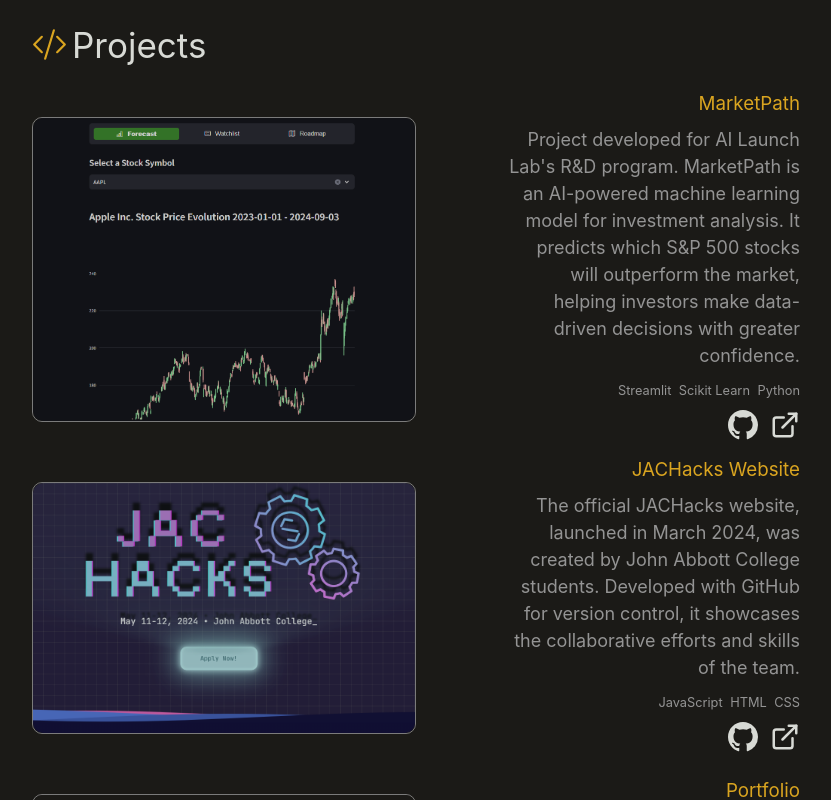
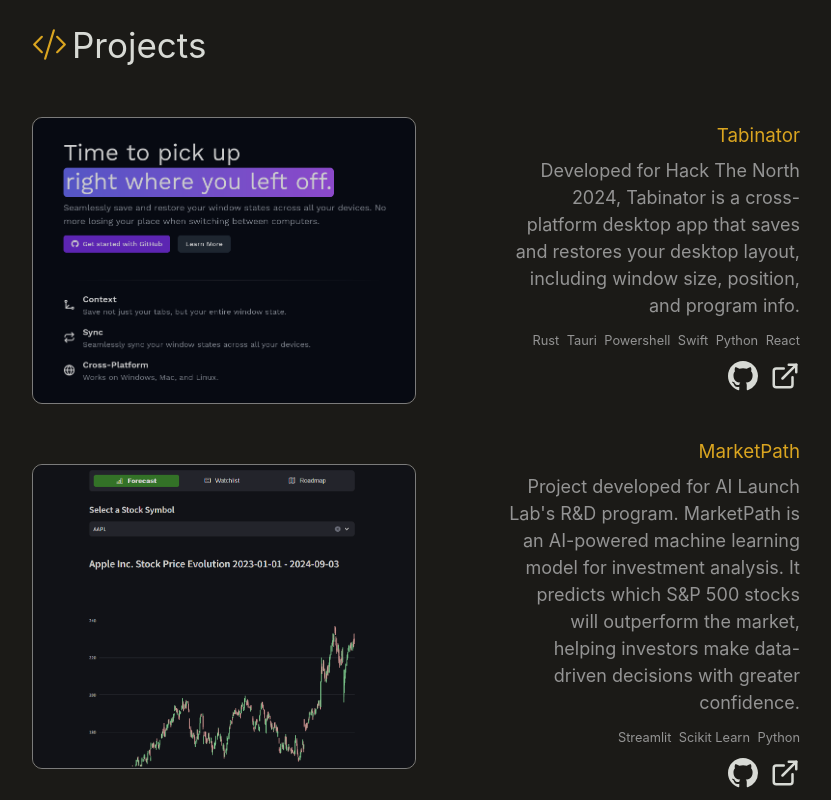
Before and after one commit to bogdanSgithub/PortfolioWebsite, a React (Create React App) app: page / in a window 1280 px wide. Shown: the part 1540-2340 px from the top of the page, without its empty margins (224-1055 px from the left). Built offline with nearby package versions, Linux system fonts and the light colour scheme.

Commit message:
added tabinator to projects and updated resume

```diff
--- a/src/Components/Hero.js
+++ b/src/Components/Hero.js
@@ -14,7 +14,7 @@ function Hero() {
         portfolio showcases my projects and technical skills.
       </p>
       <a
-        href="https://drive.google.com/file/d/1ESCKvXhKlauxcPqCB8Zu5V3R18_kcvYj/view?usp=sharing"
+        href="https://drive.google.com/file/d/1Y-vP8E1A7Gj66cHDYxVxT5NAn8gJQlJC/view?usp=sharing"
         className="bg-transparent hover:bg-primary text-primary hover:no-underline py-5 px-10 border border-primary hover:border-transparent rounded max-w-max hover:text-background transition-colors text-3xl mb-10"
         target="_blank"
         rel="noopener noreferrer"
--- a/src/Components/Projects.js
+++ b/src/Components/Projects.js
@@ -3,8 +3,18 @@ import ProjectItem from "./ProjectItem";
 import jacHacksPic from "../Pictures/jachacks.png";
 import marketPathPic from "../Pictures/marketPath.png";
 import portfolioPic from "../Pictures/portfolio.png";
+import tabinatorPic from "../Pictures/tabinator.png";
 
 const projects = [
+  {
+    title: "Tabinator",
+    description:
+      "Developed for Hack The North 2024, Tabinator is a cross-platform desktop app that saves and restores your desktop layout, including window size, position, and program info.",
+    img: tabinatorPic,
+    tools: ["Rust", "Tauri", "Powershell", "Swift", "Python", "React"],
+    githubLink: "https://github.com/matthew-hre/HackTheNorth2024",
+    websiteLink: "https://devpost.com/software/tabulator",
+  },
   {
     title: "MarketPath",
     description:
```
Also changed, not shown: src/pictures/tabinator.png (added).
